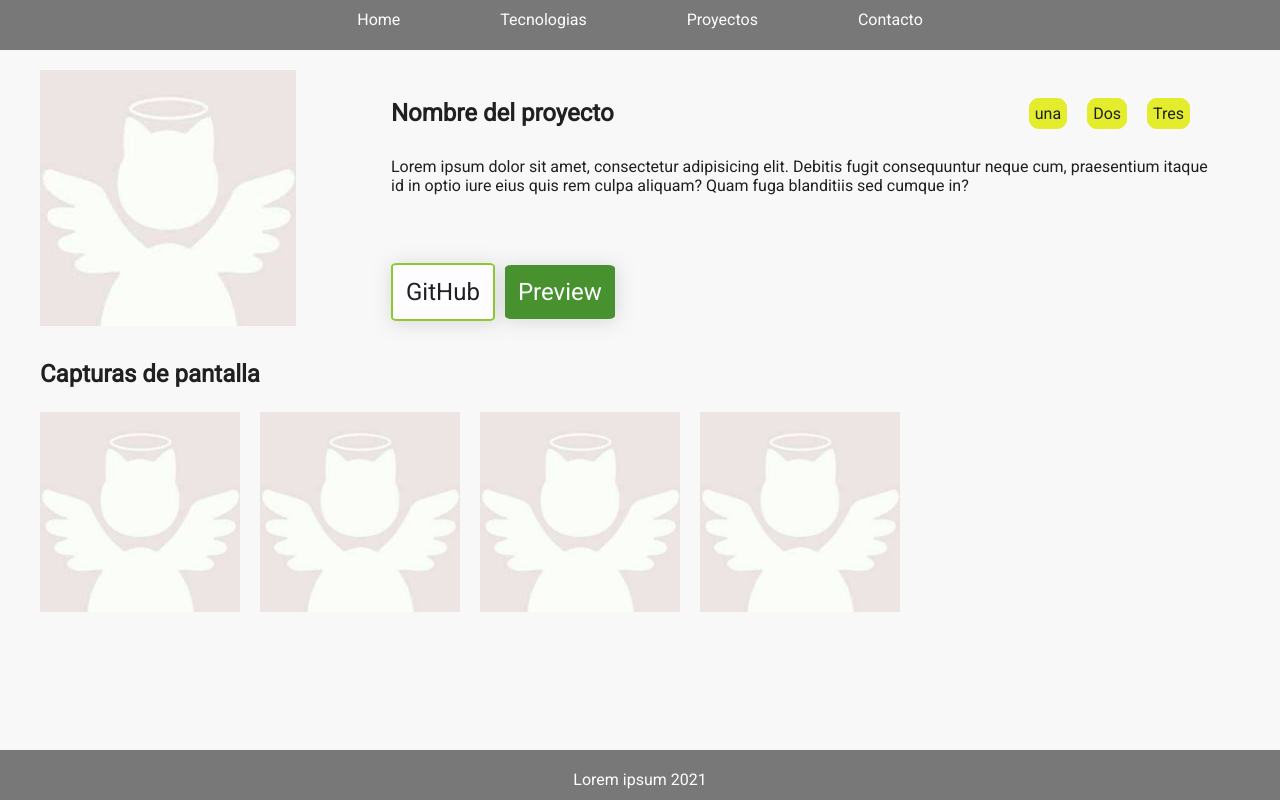
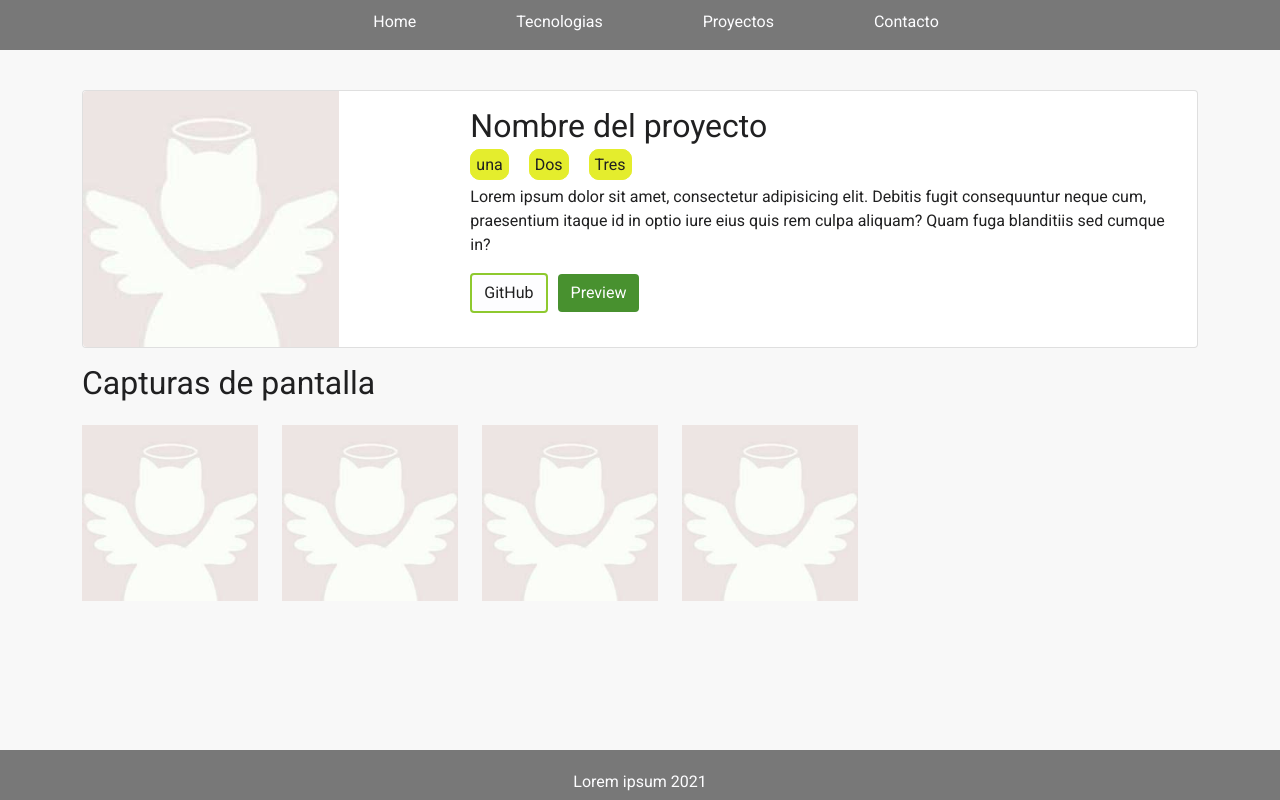
Before and after one commit to Laurarw/ProyectoDW, a website: page info_proyecto.html in a window 1280 px wide. Drawn offline with nearby package versions, Linux system fonts and the light colour scheme; a web font is replaced by a local one.

Commit message:
sass en info_proyecto.html

```diff
--- a/css/style.css
+++ b/css/style.css
@@ -279,19 +279,19 @@
         color: #85858b;
     }
 
-    .conteiner-info {
+    /* .conteiner-info {
         margin: 40px;
-    }
+    } */
 
-    .card-h {
+    /* .card-h {
         margin: 30px 30px 30px 0px;
         display: grid;
         grid-template-areas: "img titulo titulo" "img info   info" "img btn   btn";
         grid-template-columns: 30% 40% 30%;
         grid-template-rows: 1fr 1fr 1fr;
-    }
+    } */
 
-    .card-h article {
+    /* .card-h article {
         grid-area: img;
     }
 
@@ -301,21 +301,11 @@
         flex-wrap: wrap;
         justify-content: space-between;
         align-items: center;
-    }
+    } */
 
-    .pastillas {
-        grid-area: pastillas;
-    }
 
-    .pastillas span {
-        margin-right: 20px;
-        border: solid 1px #E4ED2D;
-        background-color: #E4ED2D;
-        border-radius: 10px;
-        padding: 5px;
-    }
 
-    .card-h p {
+    /* .card-h p {
         grid-area: info;
     }
 
@@ -325,7 +315,7 @@
 
     .sectionInfoProyecto {
         width: 100%;
-        /* height: 100vh; */
+       /*  height: 100vh;
         margin-top: 5%;
         margin-bottom: 50px;
         display: flex;
@@ -333,31 +323,12 @@
         flex-direction: row;
         justify-content: center;
         align-items: center;
-    }
+    } */
     /* .info-izq {
     width: 30%;
 } */
 
-    .info-izq,
-    img {
-        /* width: 40%; */
-        margin-right: 20px;
-    }
 
-    .capturas {
-        /* width: 100%; */
-        /* height: 100vh; */
-        margin-top: 2%;
-        display: flex;
-        flex-wrap: nowrap;
-        flex-direction: row;
-        justify-content: start;
-        align-items: center;
-    }
-
-    .capturas img {
-        width: 200px;
-    }
 
     footer {
         position: fixed;
--- a/info_proyecto.html
+++ b/info_proyecto.html
@@ -9,7 +9,11 @@
     <link rel="preconnect" href="https://fonts.googleapis.com" />
     <link rel="shortcut icon" href="images/favicon_1.ico" type="image/x-icon" />
     <link href="https://fonts.googleapis.com/css2?family=Alegreya+SC&family=Kalam:wght@300&family=Roboto&display=swap" rel="stylesheet" />
+    <link href="https://cdn.jsdelivr.net/npm/bootstrap@5.1.3/dist/css/bootstrap.min.css" rel="stylesheet" integrity="sha384-1BmE4kWBq78iYhFldvKuhfTAU6auU8tT94WrHftjDbrCEXSU1oBoqyl2QvZ6jIW3" crossorigin="anonymous">
+
     <link rel="stylesheet" href="css/style.css" />
+    <link rel="stylesheet" href="css/styles.css" />
+
 
     <title>Portfolio</title>
 </head>
@@ -30,35 +34,41 @@
         </nav>
     </header>
 
-    <div class="conteiner-info">
-        <section class="card card-h">
-            <article class="info-izq">
-                <img src="images/default.jpg" alt="" />
+    <div class="container">
+        <section class="card mb-3 infoProyecto" s>
+            <div class="row g-0">
+                <article class="col-sm-3 col-md-4">
+                    <img class="img-fluid rounded-start" src="images/default.jpg" alt="" />
 
                 </article>
                 <!-- <aside class="info-der"> -->
-            <div class="titulo">
+                <div class="col-sm-9 col-md-8">
+                    <div class="card-body">
+                        <div class="card-title">
                             <h2>Nombre del proyecto</h2>
                             <div class="pastillas">
                                 <span>una</span><span>Dos</span><span class=" ">Tres</span>
                             </div>
                         </div>
-            <p>
+                        <p class="card-text">
                             Lorem ipsum dolor sit amet, consectetur adipisicing elit. Debitis fugit consequuntur neque cum, praesentium itaque id in optio iure eius quis rem culpa aliquam? Quam fuga blanditiis sed cumque in?
                         </p>
-            <div>
-                <a class="button sec " href="https://github.com/ ">GitHub</a><a class="button " href="# ">Preview</a>
+                        <div class="botonesInfo">
+                            <a class="btn sec" href="https://github.com/ ">GitHub</a><a class="btn prim " href="# ">Preview</a>
                             <!-- </aside> -->
+                        </div>
+                    </div>
+                </div>
             </div>
         </section>
 
         <section>
             <h2>Capturas de pantalla</h2>
-            <div class="capturas ">
-                <img src="images/default.jpg " alt=" " />
-                <img src="images/default.jpg " alt=" " />
-                <img src="images/default.jpg " alt=" " />
-                <img src="images/default.jpg " alt=" " />
+            <div class="capturas row ">
+                <img class="col-sm-2" src="images/default.jpg " alt=" " />
+                <img class="col-sm-2" src="images/default.jpg " alt=" " />
+                <img class="col-sm-2" src="images/default.jpg " alt=" " />
+                <img  class="col-sm-2" src="images/default.jpg " alt=" " />
             </div>
         </section>
 
--- a/scss/styles.scss
+++ b/scss/styles.scss
@@ -0,0 +1,38 @@
+$colorPastillas: #E4ED2D;
+
+.infoProyecto{
+    margin-top: 90px;
+    width: 100%;
+}
+
+.pastillas{
+    span {
+        margin-right: 20px;
+        border: solid 1px $colorPastillas;
+        background-color: $colorPastillas;
+        border-radius: 10px;
+        padding: 5px;
+    }
+}
+
+.capturas{
+    margin-top: 2%;
+    display: flex;
+    //flex-wrap: nowrap;
+    flex-direction: row;
+    justify-content: start;
+    align-items: center;
+    align-content: center;
+
+    img{
+        width: 200px;
+        margin-bottom: 10px;
+
+    }
+}
+
+.botonesInfo{
+    a{
+        margin-right: 10px;
+    }
+}
```
Also changed, not shown: css/styles.css. Lines whose indentation alone changed are shown as unchanged.
